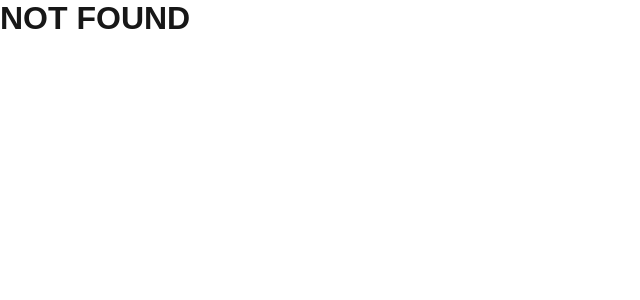
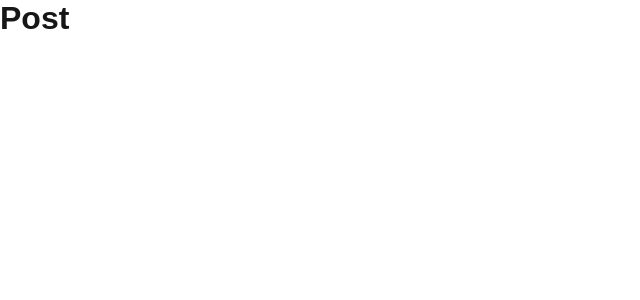
Before and after one commit to samuraiDev25/Lumio, a Next.js app: page /post in a window 1280 px wide. Before the commit this address had no page. Shown: the top 300 px of the page, without its empty margins (0-640 px from the left). Built offline with nearby package versions, Linux system fonts and the light colour scheme.

Commit message:
TEST-0 test: add file for deploy check

```diff
--- /dev/null
+++ b/src/app/post/page.tsx
@@ -0,0 +1,10 @@
+'use client'
+
+export default function Post() {
+    return (
+
+        <div>
+            <h1>Post</h1>
+        </div>
+    );
+}
```
